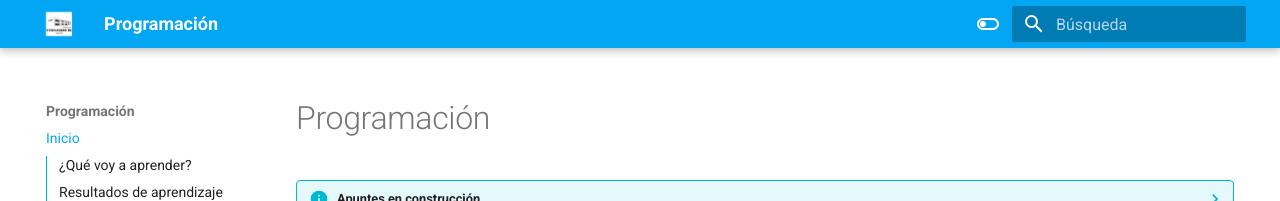
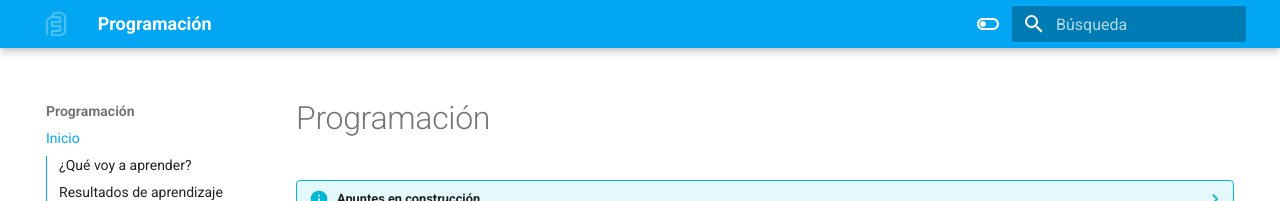
Before and after one commit to elblo/prog2526apuntes, an MkDocs documentation site: the page built from docs/index.md, in a window 1280 px wide. Shown: the top 201 px of the page. Built offline with MkDocs 1.6.1 and Material for MkDocs 9.7.7, drawn with Linux system fonts in a browser that asks for light colours.

Commit message:
prueba isotipo

```diff
--- a/mkdocs.yml
+++ b/mkdocs.yml
@@ -41,7 +41,7 @@ theme:
   font:
     text: Roboto
     code: Roboto Mono
-  logo: "imagenes/logoies.png"
+  logo: "imagenes/isotipo-azul@3x.png"
   features:
     - header.autohide
     - toc.integrate
```
Also changed, not shown: docs/imagenes/isotipo-azul@3x.png (added), docs/imagenes/logo-f3-principal@3x.png (added).
